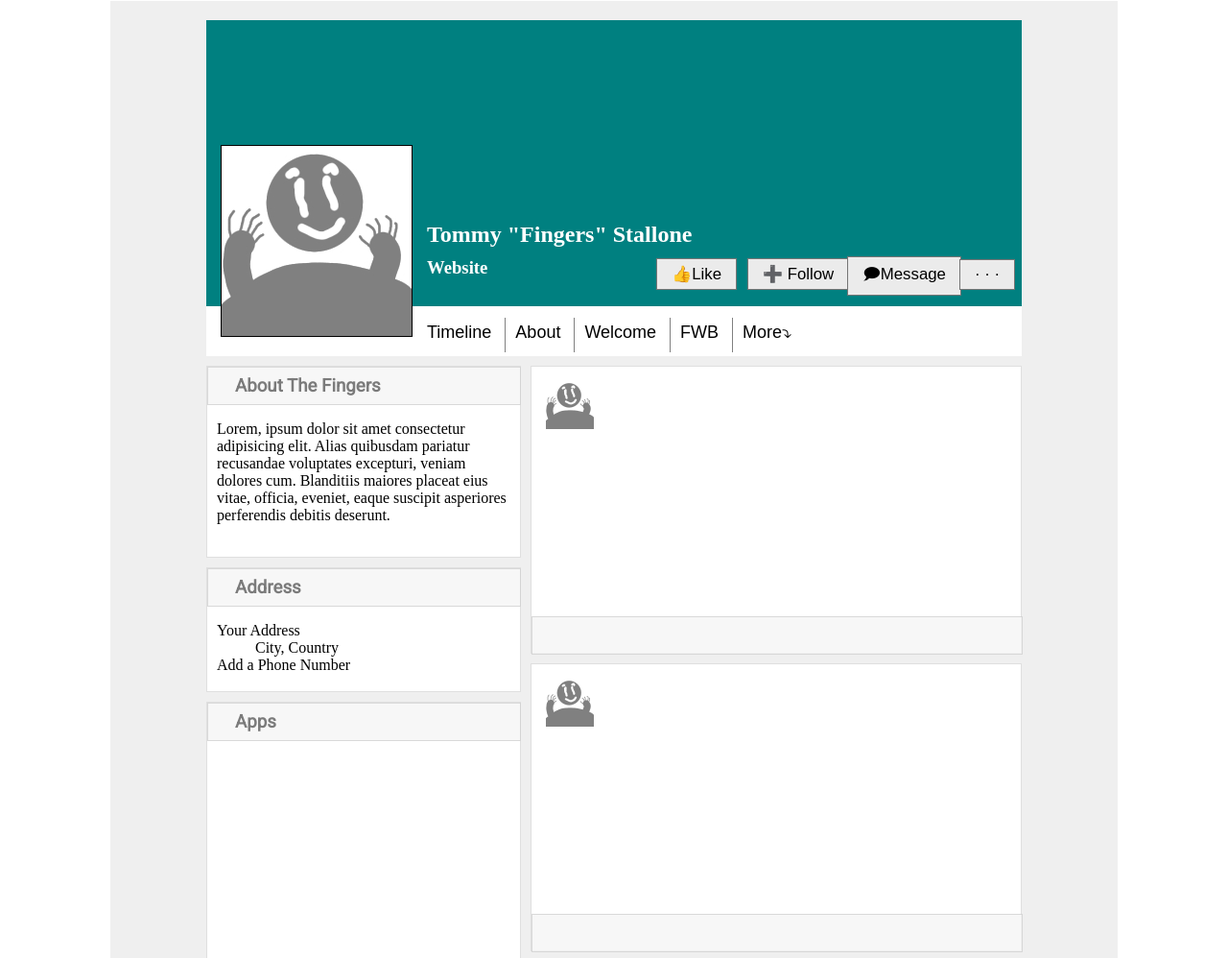
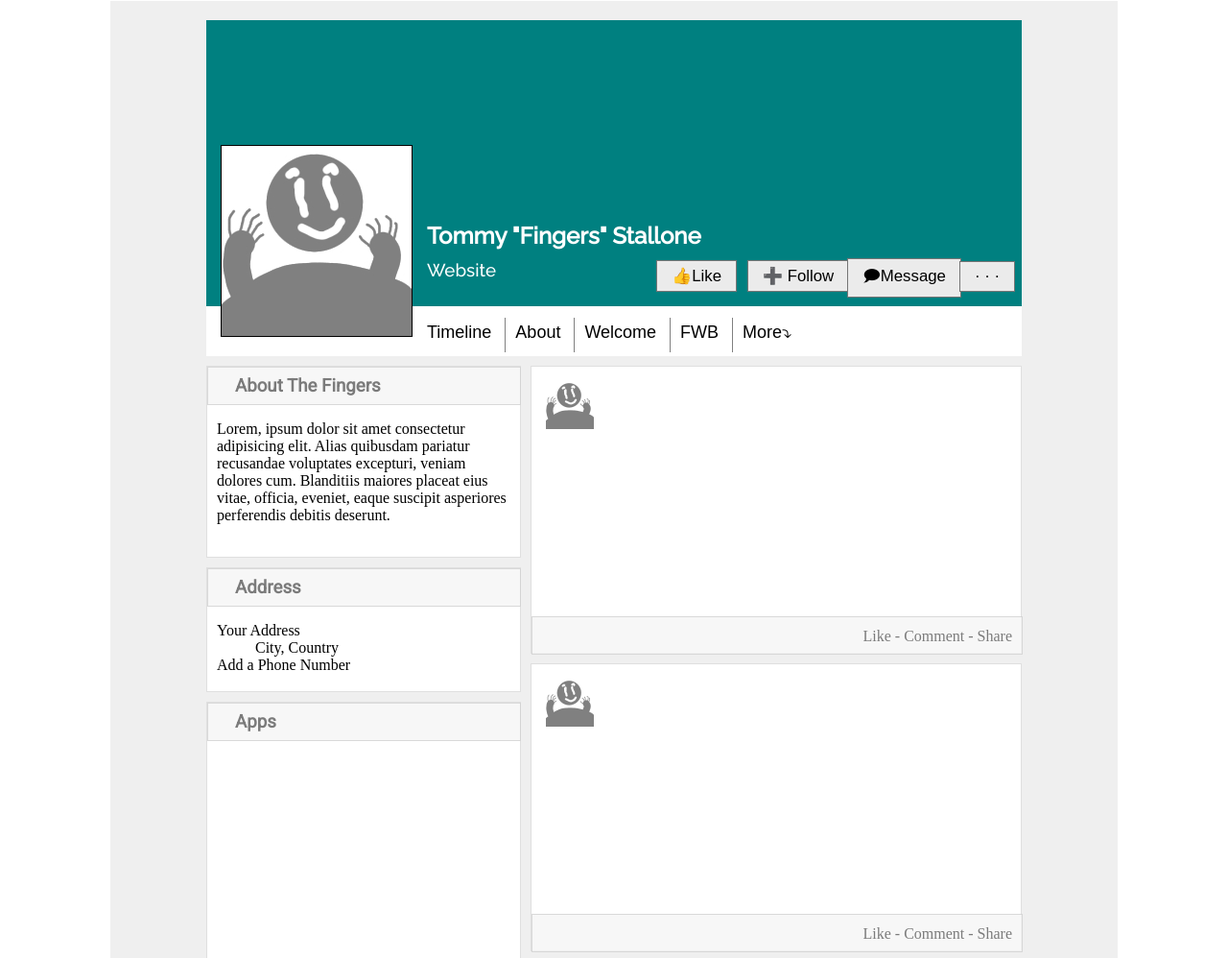
Before and after one commit to nddudash/Social-Mockup, a plain HTML site: page index.html in a window 1280 px wide. Shown: the part 7-1005 px from the top of the page at 96% size. Drawn offline with Linux system fonts and the light colour scheme.

Commit message:
Third Strike

```diff
--- a/assests/stylesheets/socialstyles.css
+++ b/assests/stylesheets/socialstyles.css
@@ -1,4 +1,5 @@
 @import url('https://fonts.googleapis.com/css2?family=Roboto&display=swap');
+@import url('https://fonts.googleapis.com/css2?family=Raleway:wght@500&display=swap');
 
 * {
     box-sizing: border-box;
@@ -78,12 +79,16 @@ nav .navbuttons .theactualnavbuttons:hover {
     width: 400px;
     top: -60px;
     left: 220px;
-
 }
 
 .headwrap .UserName * {
     color: white;
     margin: 10px;
+    font-family: 'Raleway', sans-serif;
+}
+
+.headwrap .UserName h3 {
+    font-weight: lighter;
 }
 
 .headwrap .mediabuttons {
@@ -196,3 +201,10 @@ nav .navbuttons .theactualnavbuttons:hover {
     background:rgb(245, 245, 245, .8);
     border: 1px solid rgba(128, 128, 128, 0.25);
 }
+
+.MainColumnRight .PostFooter p {
+    color: rgba(0, 0, 0, 0.5);
+    top: -5px;
+    left: -10px;
+    text-align: right;
+}
--- a/index.html
+++ b/index.html
@@ -99,7 +99,7 @@
 
                         </div>
 
-                        <img class="UserGalleryPictures" src="/assests/images/Fingers1.jpg" alt="fingers1">
+                        <img class="UserGalleryPictures" src="./assests/images/Fingers1.jpg" alt="fingers1">
                         <img class="UserGalleryPictures" src="./assests/images/Fingers2.jpg" alt="fingers2">
                         <img class="UserGalleryPictures" src="./assests/images/Fingers3.jpg" alt="Fingers3">
                         <img class="UserGalleryPictures" src="./assests/images/Fingers2.jpg" alt="fingers2again">
@@ -120,6 +120,8 @@
 
                         <div class="PostFooter">
 
+                            <p>Like - Comment - Share</p>
+
                         </div>
 
                     </div>
@@ -131,6 +133,8 @@
                         </div>
 
                         <div class="PostFooter">
+
+                            <p>Like - Comment - Share</p>
 
                         </div>
 
@@ -144,6 +148,8 @@
 
                         <div class="PostFooter">
 
+                            <p>Like - Comment - Share</p>
+
                         </div>
 
                     </div>
@@ -155,6 +161,8 @@
                         </div>
 
                         <div class="PostFooter">
+
+                            <p>Like - Comment - Share</p>
 
                         </div>
 
```
